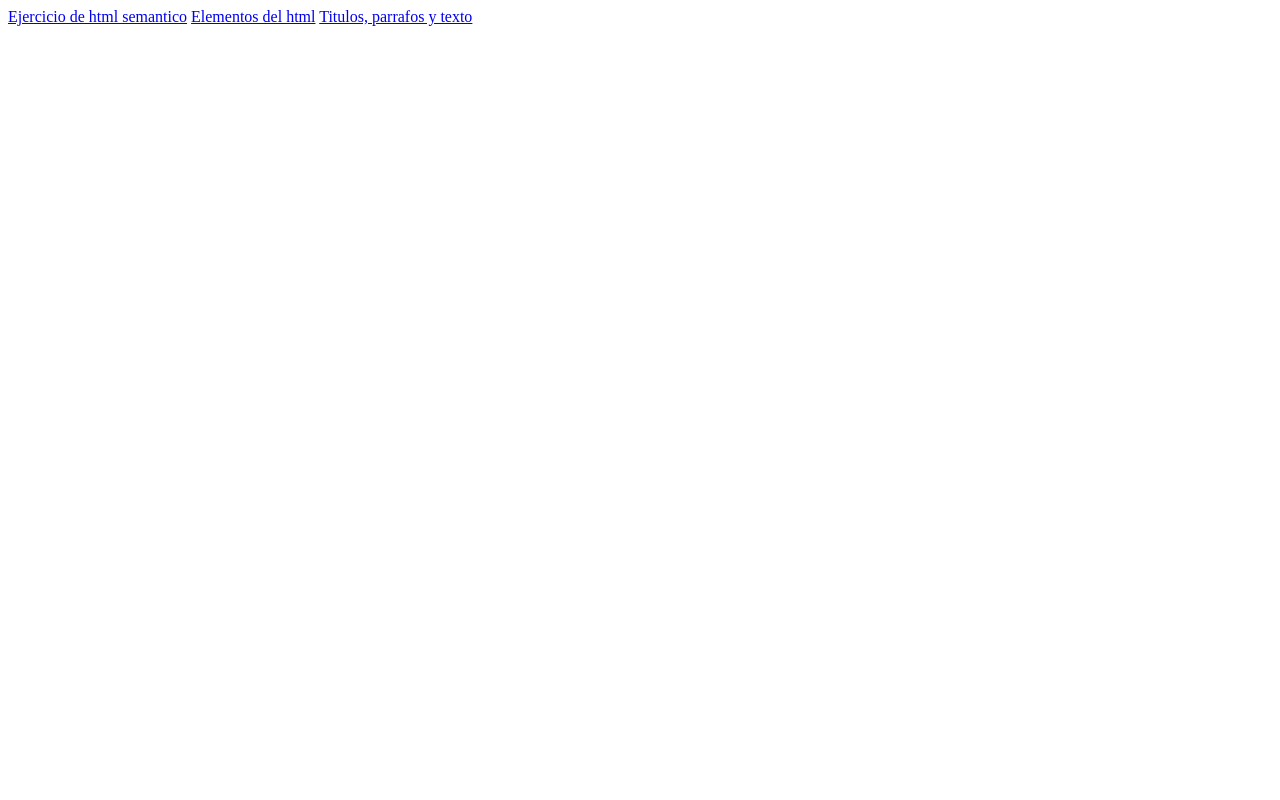
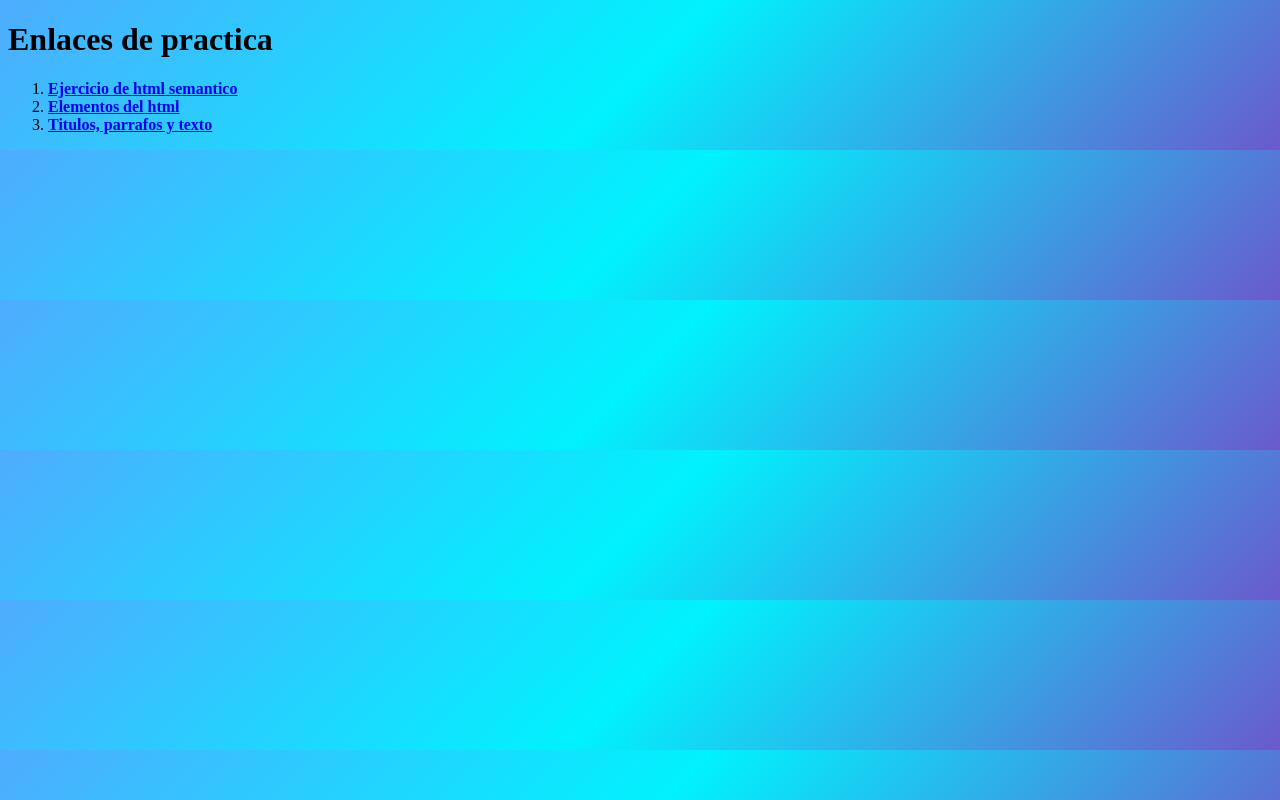
Before and after one commit to AlanOlveraAguilera/frontend-ai-1, a plain HTML site: page index.html in a window 1280 px wide. Drawn offline with Linux system fonts and the light colour scheme.

Commit message:
le di un diseño de color y de lista

```diff
--- a/index.html
+++ b/index.html
@@ -5,9 +5,19 @@
     <meta name="viewport" content="width=device-width, initial-scale=1.0">
     <title>Enlaces de Practicas</title>
 </head>
+<style>
+    body {
+        background: linear-gradient(135deg, #4facfe, #00f2fe, #6a5acd); /* Azul suave, turquesa y púrpura */
+    }
+</style>
+
+
 <body>
-    <a href="clase-07-11-2024/ejercicio-1.html">Ejercicio de html semantico</a>
-    <a href="clase-29-10-2024/mi-primer-html.html"> Elementos del html</a>
-    <a href="clase-31-10-2024/main.html">Titulos, parrafos y texto</a>
+    <h1>Enlaces de practica </h1>
+    <ol>
+        <li><a href="clase-07-11-2024/ejercicio-1.html"> <strong>Ejercicio de html semantico</strong> </a></li>
+        <li><a href="clase-29-10-2024/mi-primer-html.html" > <strong>Elementos del html</strong> </a</li>
+        <li><a href="clase-31-10-2024/main.html"> <strong> Titulos, parrafos y texto</strong></a></li>
+    </ol>
 </body>
 </html>
```
Also changed, not shown: 1 other file.
